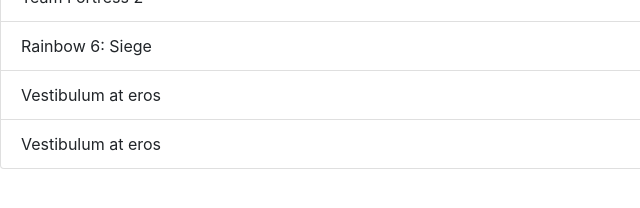
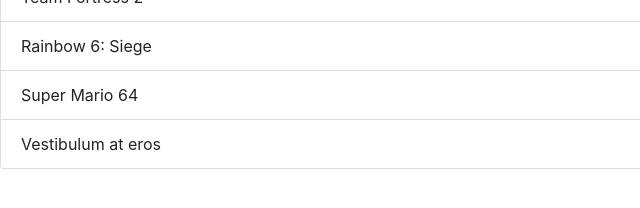
Before and after one commit to RobinSpilt/vebr-toets-robin-spilt, a plain HTML site: page index.html in a window 1280 px wide. Shown: the part 378-586 px from the top of the page, 0-640 px from the left. Drawn offline with nearby package versions, Linux system fonts and the light colour scheme.

Commit message:
Added Super Mario 64

```diff
--- a/index.html
+++ b/index.html
@@ -22,7 +22,7 @@
       <li class="list-group-item">Ratchet & Clank</li>
       <li class="list-group-item">Team Fortress 2</li>
       <li class="list-group-item">Rainbow 6: Siege</li>
-      <li class="list-group-item">Vestibulum at eros</li>
+      <li class="list-group-item">Super Mario 64</li>
       <li class="list-group-item">Vestibulum at eros</li>
     </ul>
 
```
